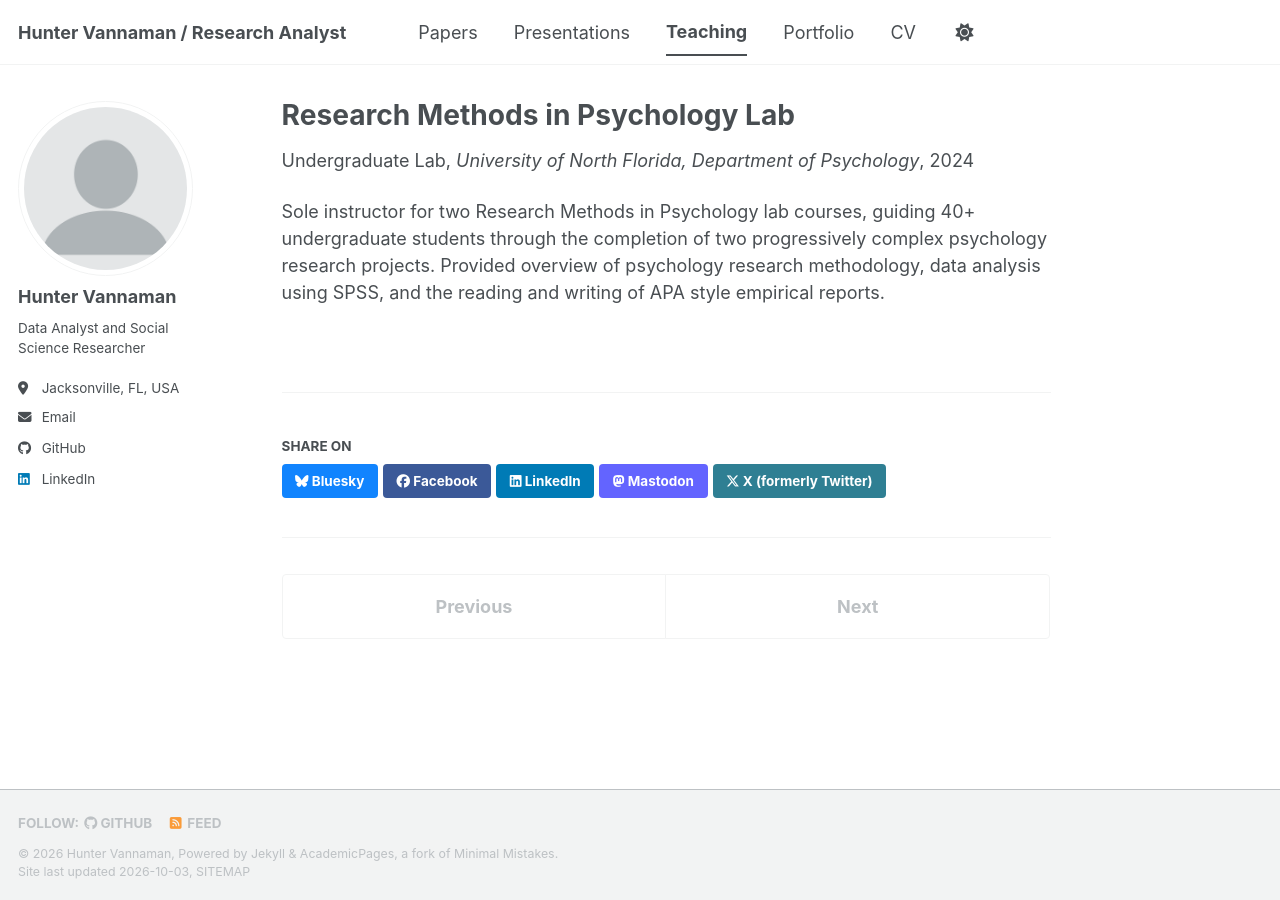
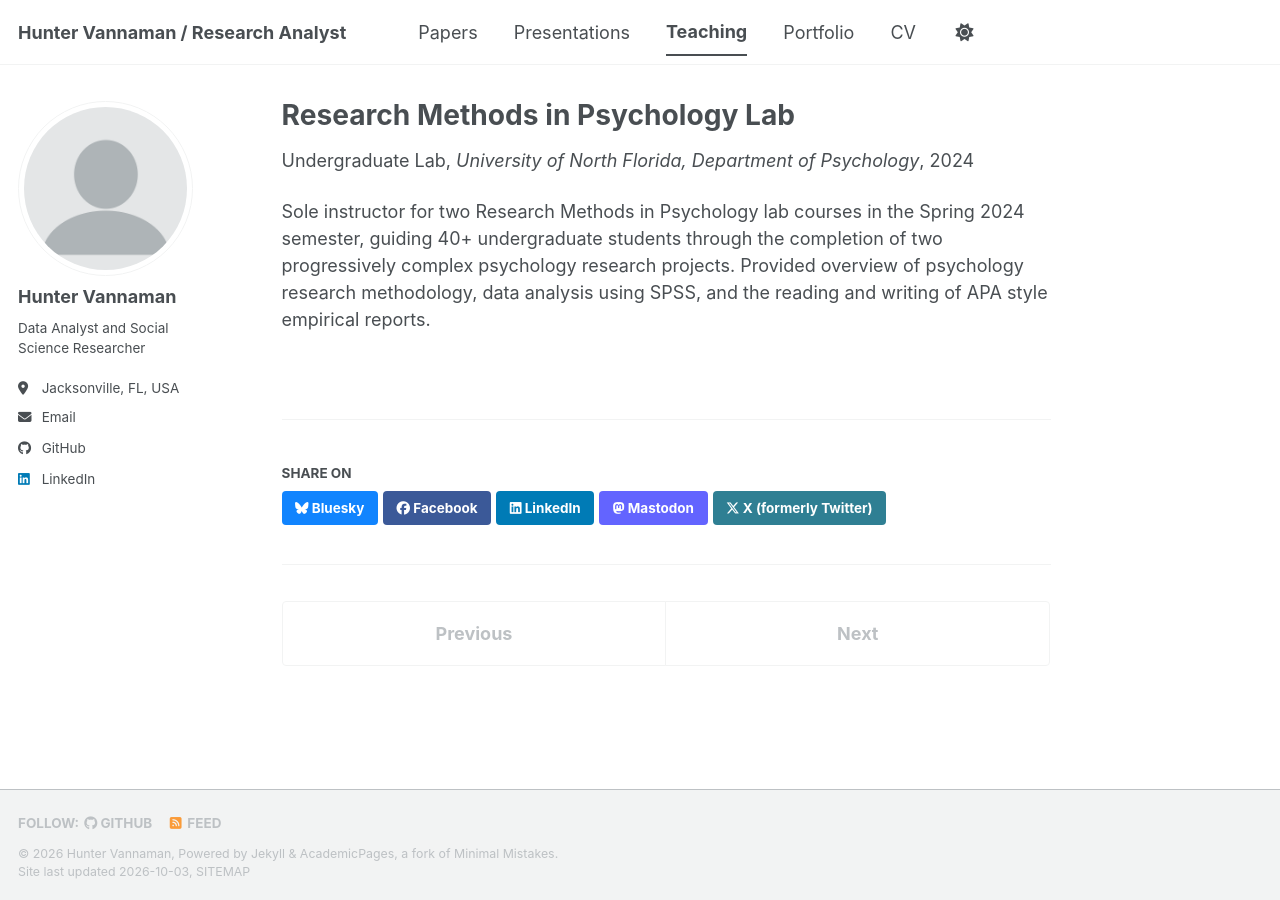
Before and after one commit to huntervannaman/huntervannaman.github.io, a Jekyll site: the page built from _teaching/2024-spring-teaching.md, in a window 1280 px wide. Built offline with Jekyll 4.4.1, drawn with Linux system fonts in a browser that asks for light colours; a style sheet for code colours, icons or effects is not loaded.

Commit message:
Update 2024-spring-teaching.md

```diff
--- a/_teaching/2024-spring-teaching.md
+++ b/_teaching/2024-spring-teaching.md
@@ -8,4 +8,4 @@ date: 2024-01-01
 location: "Jacksonville, FL, USA"
 ---
 
-Sole instructor for two Research Methods in Psychology lab courses, guiding 40+ undergraduate students through the completion of two progressively complex psychology research projects. Provided overview of psychology research methodology, data analysis using SPSS, and the reading and writing of APA style empirical reports.
+Sole instructor for two Research Methods in Psychology lab courses in the Spring 2024 semester, guiding 40+ undergraduate students through the completion of two progressively complex psychology research projects. Provided overview of psychology research methodology, data analysis using SPSS, and the reading and writing of APA style empirical reports.
```
